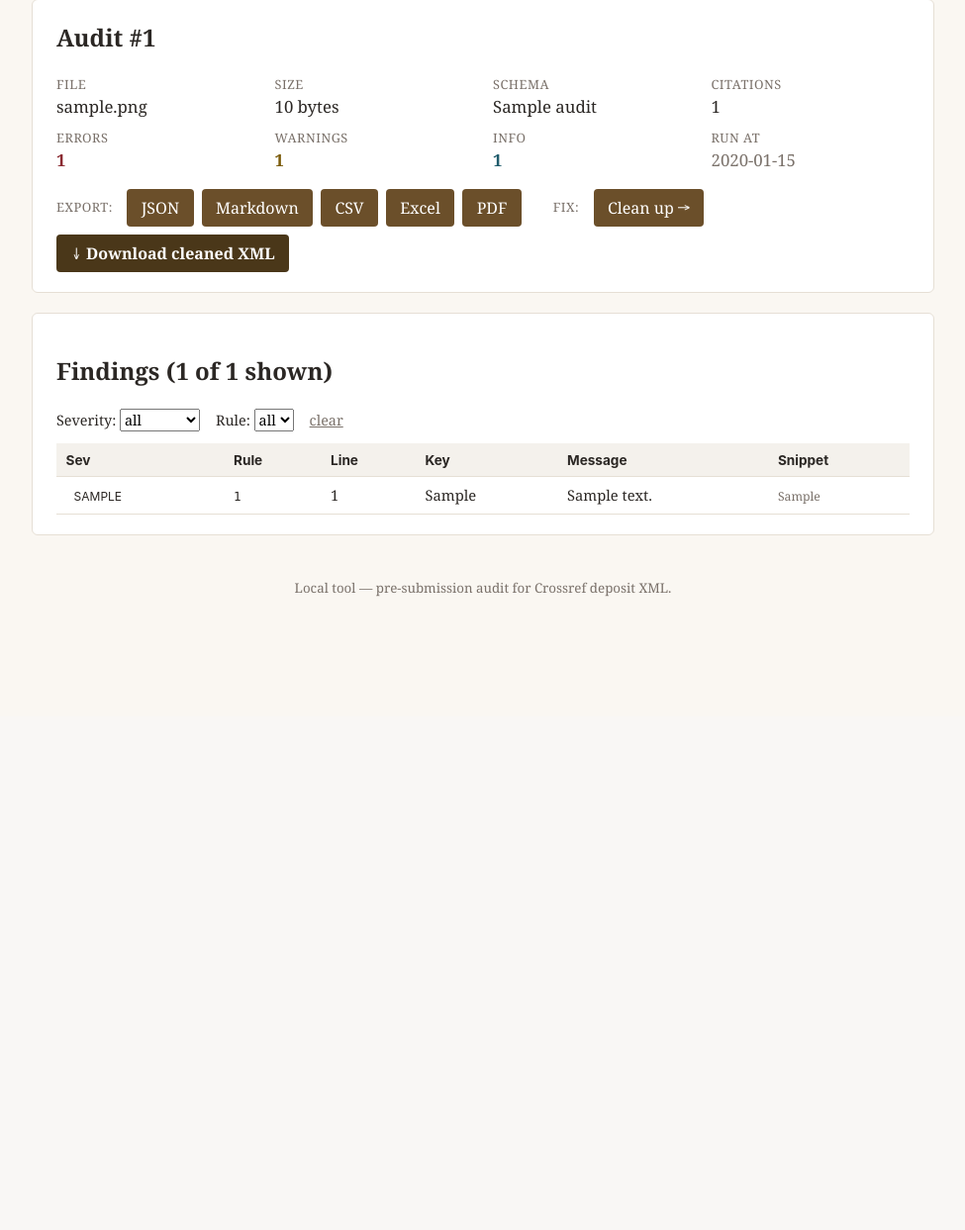
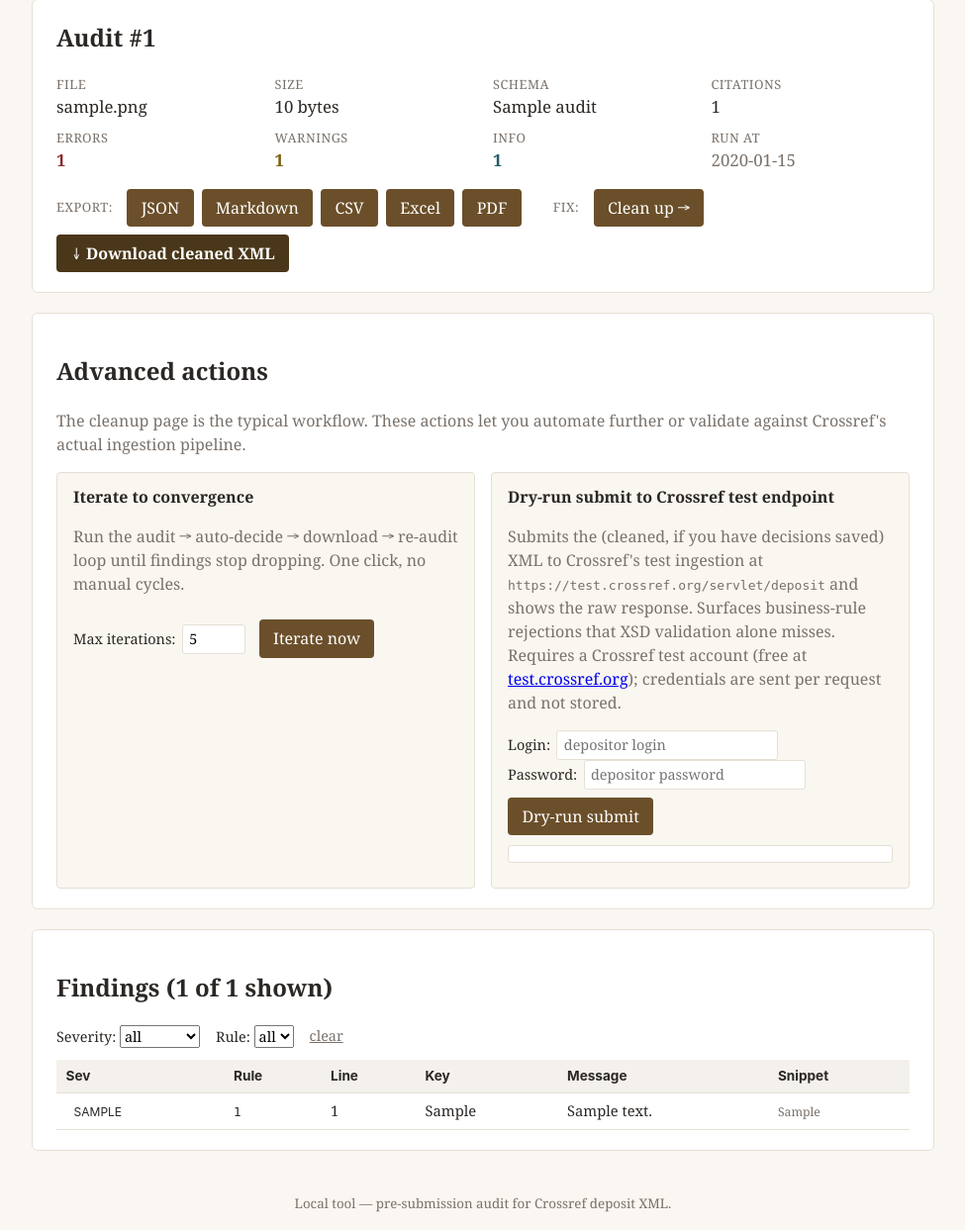
Before and after one commit to ftoohyoo37-arch/crossref-references-deposit-auditor, a Flask app: page /report/1 in a window 1280 px wide. Shown: the part 76-1319 px from the top of the page at 99% size, without its empty margins (152-1127 px from the left). Before the commit the page ends 679 px from the top, so only its background shows below. Run offline with Flask 3, Linux system fonts and the light colour scheme; tables that the repository leaves empty hold one stand-in row (values such as "Sample post"); parts of the project's set-up code (start-up, migrations or seed data) failed here and were passed over.

Commit message:
OpenAlex fallback, iterate-to-convergence, Crossref dry-run submission
Three Tier-1 features that close real workflow gaps:

1. OpenAlex fallback for citation matching (Tier 1 #1)
   New cleanup/openalex_match.py wraps the OpenAlex REST API
   (/api.openalex.org/works?search=…). OpenAlex covers many sources
   Crossref doesn't index well — textbooks, dissertations, conference
   proceedings without DOIs, working papers, small open-access
   journals. New helper match_citation_with_fallback() in cleanup/
   queries Crossref first; on low confidence or no result, falls back
   to OpenAlex. fix_duplicate_year() in particular now tries both
   backends in sequence before applying the keep_second positional
   fallback, so the verified-year path covers more sources.

2. Iterate-to-convergence (Tier 1 #2)
   New POST /iterate/<audit_id> endpoint runs the audit -> auto-decide
   -> download -> re-audit loop server-side until findings stop
   dropping (or max_iters is reached). Mirrors what the cleanup page's
   JS does, but in Python so a single click chains multiple passes.
   Returns the per-iteration finding counts and the final audit ID.

   New "Iterate to convergence" button on the report page exposes this
   as one-click automation.

   End-to-end test on Reflections (7,131 citations): 1070 findings on
   iter 0, 838 on iter 1, 838 on iter 2 (converged). Stopped
   automatically.

3. Dry-run submit to Crossref test endpoint (Tier 1 #3)
   New POST /dryrun/<audit_id> endpoint posts the cleaned (or raw)
   XML to https://test.crossref.org/servlet/deposit and returns
   Crossref's response. Surfaces business-rule rejections that XSD
   validation alone won't catch (DOI uniqueness, depositor
   permissions, content-type-specific field requirements).

   New "Dry-run submit" form on the report page collects depositor
   credentials per request (never stored), submits, and shows
   Crossref's raw response in a scrollable monospace block.

The report page gains an "Advanced actions" section with both new
tools side-by-side, plus styling for the form controls.

Co-Authored-By: Claude Opus 4.7 (1M context) <noreply@anthropic.com>

```diff
--- a/app.py
+++ b/app.py
@@ -20,7 +20,10 @@ from auditor.models import AuditorConfig, RuleConfig
 from auditor import rules as rules_pkg
 from auditor.citation_types import detect_type
 from auditor.rules._util import find_child, text_of
-from cleanup import propose_splits, match_citation, apply_decisions, count_changes, fix_duplicate_year
+from cleanup import (
+    propose_splits, match_citation, apply_decisions, count_changes,
+    fix_duplicate_year, match_citation_with_fallback,
+)
 from exporters import EXPORTERS
 
 import io
@@ -254,11 +257,15 @@ def cleanup(audit_id: int):
 
 @app.route("/cleanup/<int:audit_id>/match", methods=["POST"])
 def cleanup_match(audit_id: int):
-    """AJAX: fetch a Crossref match for one chunk of text."""
-    text = (request.json or {}).get("text", "")
+    """AJAX: fetch a citation match. Queries Crossref first; if confidence
+    is low or no result, falls back to OpenAlex. The response's `source`
+    field indicates which backend produced the match."""
+    payload = request.json or {}
+    text = payload.get("text", "")
     if not text.strip():
         return jsonify({"error": "empty text"}), 400
-    result = match_citation(text)
+    threshold = float(payload.get("min_score") or 50)
+    result = match_citation_with_fallback(text, min_score=threshold)
     return jsonify(result or {"empty": True})
 
 
@@ -321,6 +328,196 @@ def cleanup_download(audit_id: int):
     )
 
 
+@app.route("/iterate/<int:audit_id>", methods=["POST"])
+def iterate_to_convergence(audit_id: int):
+    """Run the audit -> auto-decide -> download -> audit loop until
+    findings stop dropping (or max_iters is reached). Returns the final
+    audit ID and the per-iteration finding counts so the user can see
+    the convergence trajectory.
+
+    The auto-decide logic mirrors what the cleanup page's JS does, but
+    runs server-side so a single click can chain multiple iterations.
+    """
+    from auditor.rules._util import find_child as _find_child, text_of as _text_of
+    from auditor.citation_types import detect_type as _detect_type
+    from cleanup import fix_duplicate_year as _fix_dup
+    from cleanup.splitter import propose_splits as _propose
+
+    payload = request.json or {}
+    max_iters = int(payload.get("max_iters") or 5)
+    min_score = float(payload.get("min_score") or 50)
+    year_fallback = payload.get("year_fallback") or "keep_second"
+
+    history = []
+    current = audit_id
+    last_count = None
+
+    for it in range(max_iters):
+        row = db.get_audit(current)
+        if row is None or not row["xml_path"]:
+            return jsonify({"error": f"audit #{current} has no saved XML"}), 400
+        findings = db.get_findings(current)
+        history.append({"iter": it, "audit_id": current, "findings": len(findings)})
+
+        # Convergence check: if findings haven't dropped since last iter, stop.
+        if last_count is not None and len(findings) >= last_count:
+            break
+        last_count = len(findings)
+
+        # Apply all auto-decide passes server-side.
+        xml_path = Path(row["xml_path"])
+        tree = ET.parse(str(xml_path))
+        by_line = {e.sourceline: e for e in tree.getroot().iter()
+                   if e.tag.rsplit("}", 1)[-1] == "citation"}
+        rules_by_line: dict[int, set[str]] = {}
+        keys_by_line: dict[int, str | None] = {}
+        for f in findings:
+            if f.line:
+                rules_by_line.setdefault(f.line, set()).add(f.rule_id)
+                keys_by_line[f.line] = f.citation_key
+
+        for line, rules in rules_by_line.items():
+            elem = by_line.get(line)
+            if elem is None:
+                continue
+            uc = _find_child(elem, "unstructured_citation")
+            if uc is None:
+                continue
+            citation_text = _text_of(uc)
+
+            action = None
+            chunks = None
+            notes = ""
+            if "paragraph_shaped" in rules or "footnote_artifact" in rules:
+                action = "delete"
+                why = "footnote_artifact" if "footnote_artifact" in rules else "paragraph_shaped"
+                notes = f"auto-deleted ({why})"
+            elif "duplicate_year_tokens" in rules:
+                r = _fix_dup(citation_text, min_score=min_score, fallback=year_fallback)
+                if r:
+                    action = "split"
+                    chunks = [r["fixed"]]
+                    notes = f"auto-fixed duplicate years ({r['method']})"
+            elif "journal_footer_suffix" in rules or "notes_section_appended" in rules:
+                proposed = _propose(citation_text)
+                if proposed:
+                    action = "split"
+                    chunks = proposed
+                    why = "notes_section_appended" if "notes_section_appended" in rules else "journal_footer_suffix"
+                    notes = f"auto-stripped ({why})"
+            elif _detect_type(citation_text):
+                action = "keep"
+                notes = f"auto-kept ({_detect_type(citation_text)})"
+
+            if action:
+                db.upsert_cleanup_decision(
+                    audit_id=current,
+                    citation_line=line,
+                    citation_key=keys_by_line.get(line),
+                    action=action,
+                    split_chunks=chunks,
+                    crossref_data=None,
+                    notes=notes,
+                )
+
+        # Generate cleaned XML and audit it.
+        decisions = db.get_cleanup_decisions(current)
+        out_path = UPLOAD_DIR / f"audit_{current}.cleaned.xml"
+        apply_decisions(Path(row["xml_path"]), decisions, out_path)
+
+        with open(out_path, "rb") as f:
+            cleaned_bytes = f.read()
+        cfg = _load_config()
+        new_findings = audit(cleaned_bytes, cfg)
+        try:
+            new_root = ET.fromstring(cleaned_bytes)
+            ns = detect_namespace(new_root)
+            citation_tag = f"{{{ns}}}citation" if ns else "citation"
+            n_cites = sum(1 for _ in ET.iterparse(io.BytesIO(cleaned_bytes), events=("end",), tag=citation_tag))
+        except ET.XMLSyntaxError:
+            ns = None
+            n_cites = 0
+
+        new_id = db.insert_audit(
+            filename=f"{Path(row['filename']).stem}.cleaned.iter{it+1}.xml",
+            file_size=len(cleaned_bytes),
+            namespace=ns,
+            citation_n=n_cites,
+            findings=new_findings,
+            config_dict=cfg.to_dict(),
+        )
+        save_path = UPLOAD_DIR / f"audit_{new_id}.xml"
+        save_path.write_bytes(cleaned_bytes)
+        db.set_audit_xml_path(new_id, str(save_path))
+        current = new_id
+
+    # Always report the actual finding count of the final audit (not the
+    # last_count captured before the last iteration's auto-decide).
+    final_findings = db.get_findings(current)
+    history.append({"iter": "final", "audit_id": current,
+                    "findings": len(final_findings)})
+    return jsonify({"final_audit_id": current, "history": history,
+                    "iterations": len(history) - 1})
+
+
+@app.route("/dryrun/<int:audit_id>", methods=["POST"])
+def dryrun_submit(audit_id: int):
+    """Submit the cleaned XML to Crossref's TEST endpoint to surface any
+    business-rule rejections that XSD validation alone won't catch.
+
+    Requires the user to have a Crossref test account; credentials are
+    posted with the request body and never stored. Returns Crossref's
+    raw response (as text) plus the HTTP status code.
+    """
+    payload = request.json or {}
+    username = (payload.get("username") or "").strip()
+    password = (payload.get("password") or "").strip()
+    if not username or not password:
+        return jsonify({
+            "error": "Crossref test credentials required",
+            "help": (
+                "Create a free test account at https://test.crossref.org/ — "
+                "credentials are posted per-request and never stored on disk."
+            ),
+        }), 400
+
+    row = db.get_audit(audit_id)
+    if row is None or not row["xml_path"]:
+        abort(404)
+    src = Path(row["xml_path"])
+
+    # If decisions exist, submit the cleaned version; otherwise the raw upload.
+    decisions = db.get_cleanup_decisions(audit_id)
+    if decisions:
+        cleaned = UPLOAD_DIR / f"audit_{audit_id}.cleaned.xml"
+        apply_decisions(src, decisions, cleaned)
+        submit_path = cleaned
+    else:
+        submit_path = src
+
+    import requests as _requests
+    try:
+        with open(submit_path, "rb") as fh:
+            r = _requests.post(
+                "https://test.crossref.org/servlet/deposit",
+                data={
+                    "operation": "doMDUpload",
+                    "login_id": username,
+                    "login_passwd": password,
+                },
+                files={"fname": (submit_path.name, fh, "application/xml")},
+                timeout=60,
+            )
+        return jsonify({
+            "status_code": r.status_code,
+            "ok": r.ok,
+            "response": r.text[:5000],
+            "submit_url": "https://test.crossref.org/servlet/deposit",
+        })
+    except _requests.RequestException as e:
+        return jsonify({"error": f"submission failed: {e}"}), 500
+
+
 @app.route("/settings", methods=["GET", "POST"])
 def settings():
     metas = sorted(rules_pkg.all_rule_metas(), key=lambda m: (m.scope, m.id))
--- a/static/style.css
+++ b/static/style.css
@@ -81,6 +81,21 @@ th { background: #f4f1ec; font-family: -apple-system, system-ui, sans-serif; fon
 .download-row .muted { font-size: 0.9rem; }
 .download-row code { background: #fff; padding: 0.05rem 0.3rem; border-radius: 3px; font-size: 0.85rem; }
 
+.advanced-row { display: grid; grid-template-columns: 1fr 1fr; gap: 1rem; }
+@media (max-width: 800px) { .advanced-row { grid-template-columns: 1fr; } }
+.advanced-action { background: #faf7f1; border: 1px solid var(--border); border-radius: 4px; padding: 0.75rem 1rem; }
+.advanced-action h3 { margin: 0 0 0.4rem 0; font-size: 1rem; }
+.advanced-action label { display: inline-flex; align-items: center; gap: 0.4rem; margin-right: 0.6rem; font-size: 0.9rem; }
+.advanced-action input[type=number], .advanced-action input[type=text], .advanced-action input[type=password] {
+  font: inherit; padding: 0.2rem 0.4rem; border: 1px solid var(--border); border-radius: 3px;
+}
+.advanced-action button { margin-top: 0.5rem; }
+.dryrun-response {
+  margin-top: 0.6rem; max-height: 400px; overflow: auto; background: #fff;
+  border: 1px solid var(--border); border-radius: 3px; padding: 0.5rem;
+  font-family: ui-monospace, Consolas, monospace; font-size: 0.8rem; white-space: pre-wrap;
+}
+
 .filters { display: flex; gap: 1rem; align-items: center; margin: 0.75rem 0; font-size: 0.9rem; }
 .filters select { font: inherit; }
 
--- a/templates/report.html
+++ b/templates/report.html
@@ -29,6 +29,105 @@
     </a>
   </div>
 </section>
+
+<section class="card">
+  <h2>Advanced actions</h2>
+  <p class="muted">
+    The cleanup page is the typical workflow. These actions let you automate further or validate against Crossref's actual ingestion pipeline.
+  </p>
+  <div class="advanced-row">
+    <div class="advanced-action">
+      <h3>Iterate to convergence</h3>
+      <p class="muted">Run the audit &rarr; auto-decide &rarr; download &rarr; re-audit loop until findings stop dropping. One click, no manual cycles.</p>
+      <label>Max iterations:
+        <input type="number" id="iter-max" value="5" min="1" max="20" step="1" style="width:4rem">
+      </label>
+      <button class="btn" id="iter-run">Iterate now</button>
+      <div id="iter-progress" class="muted"></div>
+    </div>
+    <div class="advanced-action">
+      <h3>Dry-run submit to Crossref test endpoint</h3>
+      <p class="muted">
+        Submits the (cleaned, if you have decisions saved) XML to Crossref's test ingestion at
+        <code>https://test.crossref.org/servlet/deposit</code> and shows the raw response.
+        Surfaces business-rule rejections that XSD validation alone misses.
+        Requires a Crossref test account (free at <a href="https://test.crossref.org/">test.crossref.org</a>);
+        credentials are sent per request and not stored.
+      </p>
+      <label>Login:
+        <input type="text" id="dryrun-user" placeholder="depositor login" style="width:14rem">
+      </label>
+      <label>Password:
+        <input type="password" id="dryrun-pass" placeholder="depositor password" style="width:14rem">
+      </label>
+      <button class="btn" id="dryrun-submit">Dry-run submit</button>
+      <pre id="dryrun-response" class="dryrun-response muted"></pre>
+    </div>
+  </div>
+</section>
+
+<script>
+const auditId = {{ meta.id }};
+
+document.getElementById('iter-run').addEventListener('click', async () => {
+  const btn = document.getElementById('iter-run');
+  const out = document.getElementById('iter-progress');
+  btn.disabled = true;
+  out.textContent = 'Iterating… this may take several minutes per pass.';
+  try {
+    const r = await fetch(`/iterate/${auditId}`, {
+      method: 'POST',
+      headers: {'Content-Type': 'application/json'},
+      body: JSON.stringify({
+        max_iters: parseInt(document.getElementById('iter-max').value),
+        min_score: 50,
+        year_fallback: 'keep_second',
+      }),
+    });
+    const data = await r.json();
+    if (data.error) { out.textContent = 'Error: ' + data.error; btn.disabled = false; return; }
+    let html = `<b>Done after ${data.iterations} iteration(s).</b><br>`;
+    html += '<table style="margin-top:0.5rem;font-size:0.9rem"><tr><th>Iter</th><th>Audit</th><th>Findings</th></tr>';
+    for (const h of data.history) {
+      html += `<tr><td>${h.iter}</td><td><a href="/report/${h.audit_id}">#${h.audit_id}</a></td><td>${h.findings}</td></tr>`;
+    }
+    html += '</table>';
+    html += `<p style="margin-top:0.5rem"><a class="btn btn-primary" href="/report/${data.final_audit_id}">View final audit</a></p>`;
+    out.innerHTML = html;
+  } catch (e) {
+    out.textContent = 'Error: ' + e.message;
+  } finally {
+    btn.disabled = false;
+  }
+});
+
+document.getElementById('dryrun-submit').addEventListener('click', async () => {
+  const btn = document.getElementById('dryrun-submit');
+  const out = document.getElementById('dryrun-response');
+  const user = document.getElementById('dryrun-user').value.trim();
+  const pass = document.getElementById('dryrun-pass').value;
+  if (!user || !pass) { out.textContent = 'Please enter Crossref test credentials.'; return; }
+  btn.disabled = true;
+  out.textContent = 'Submitting to Crossref test endpoint…';
+  try {
+    const r = await fetch(`/dryrun/${auditId}`, {
+      method: 'POST',
+      headers: {'Content-Type': 'application/json'},
+      body: JSON.stringify({username: user, password: pass}),
+    });
+    const data = await r.json();
+    if (data.error) {
+      out.textContent = 'Error: ' + data.error + (data.help ? '\n\n' + data.help : '');
+    } else {
+      out.textContent = `HTTP ${data.status_code} (ok=${data.ok})\n\n${data.response}`;
+    }
+  } catch (e) {
+    out.textContent = 'Error: ' + e.message;
+  } finally {
+    btn.disabled = false;
+  }
+});
+</script>
 
 <section class="card">
   <h2>Findings ({{ findings|length }} of {{ all_count }} shown)</h2>
```
Also changed, not shown: cleanup/__init__.py (+22 -2 lines), cleanup/openalex_match.py (added, +124 -0 lines), cleanup/year_fix.py (+22 -14 lines).
